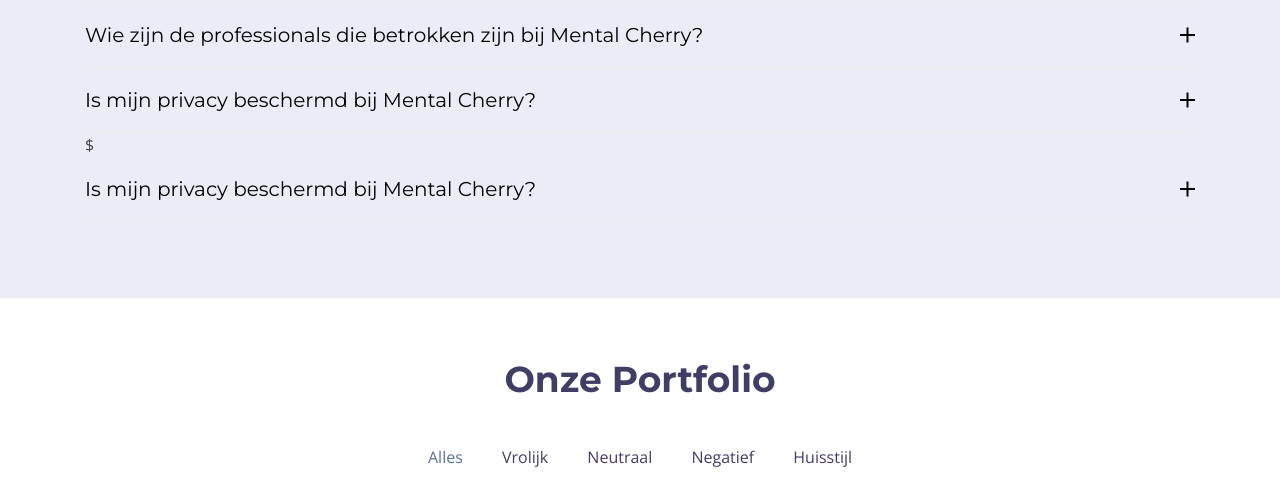
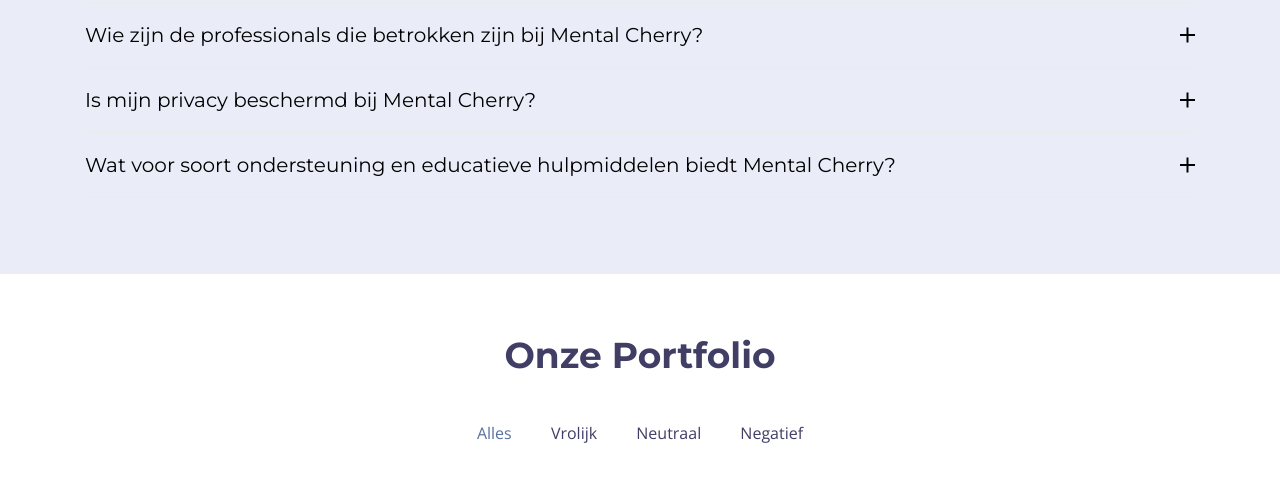
Before and after one commit to tiebocroons/gip-website-mentalcherry, a plain HTML site: page index.html in a window 1280 px wide. Shown: the part 2679-3165 px from the top of the page. Drawn offline with nearby package versions, Linux system fonts and the light colour scheme; files whose address does not match are found by name.

Commit message:
Update FAQ

```diff
--- a/index.html
+++ b/index.html
@@ -282,14 +282,13 @@
               </div>
             </li>
             <li>
-              $
               <a data-toggle="collapse" href="#faq6" class="collapsed">
-                Is mijn privacy beschermd bij Mental Cherry?
-                <i class="ion-android-remove"></i
-              ></a>
+                <i class="ion-android-remove"></i>Wat voor soort ondersteuning
+                en educatieve hulpmiddelen biedt Mental Cherry?</a
+              >
               <div id="faq6" class="collapse" data-parent="#faq-list">
                 <p>
-                  Nee, Mental Cherry is er voor iedereen die behoefte heeft aan
+                  Mental Cherry is er voor iedereen die behoefte heeft aan
                   emotionele ondersteuning, ongeacht of je specifieke emotionele
                   problemen of diagnoses hebt. We bieden een ondersteunende
                   gemeenschap en educatieve hulpmiddelen voor iedereen die wil
@@ -316,7 +315,6 @@
                 <li data-filter=".filter-positief">Vrolijk</li>
                 <li data-filter=".filter-neutraal">Neutraal</li>
                 <li data-filter=".filter-negatief">Negatief</li>
-                <li data-filter=".filter-huisstijl">Huisstijl</li>
               </ul>
             </div>
           </div>
```
